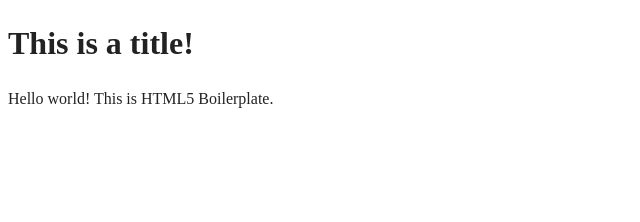
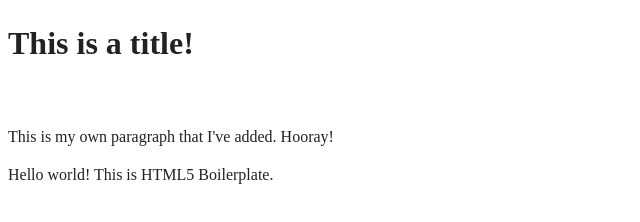
Before and after one commit to krbencze/HTML_dummy_website, a website built with webpack: page index.html in a window 1280 px wide. Shown: the whole page, without its empty margins (0-640 px from the left). Built offline with nearby package versions, Linux system fonts and the light colour scheme.

Commit message:
Added a paragraph

```diff
--- a/index.html
+++ b/index.html
@@ -26,6 +26,8 @@
 
   <!-- Add your site or application content here -->
   <h1>This is a title!</h1>
+  <br>
+  <p>This is my own paragraph that I've added. Hooray!</p>
   <p>Hello world! This is HTML5 Boilerplate.</p>
   <script src="js/app.js"></script>
 
```
